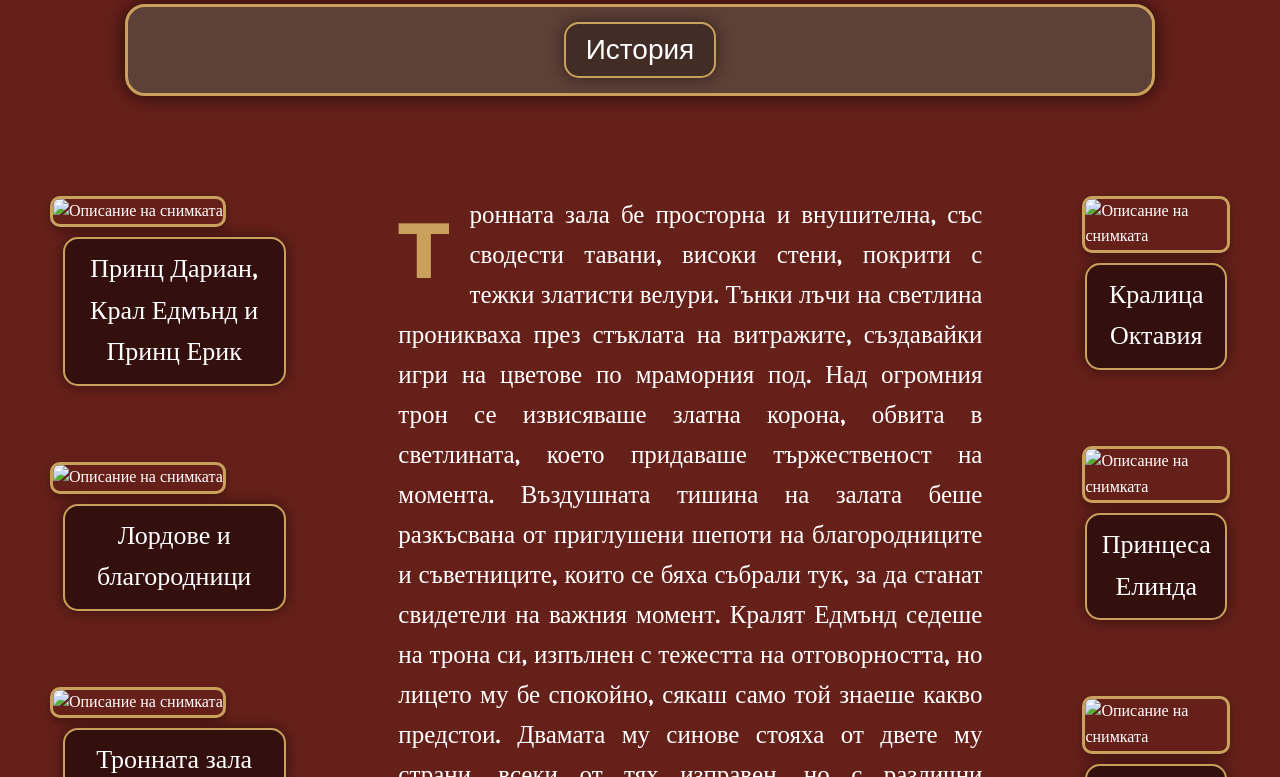
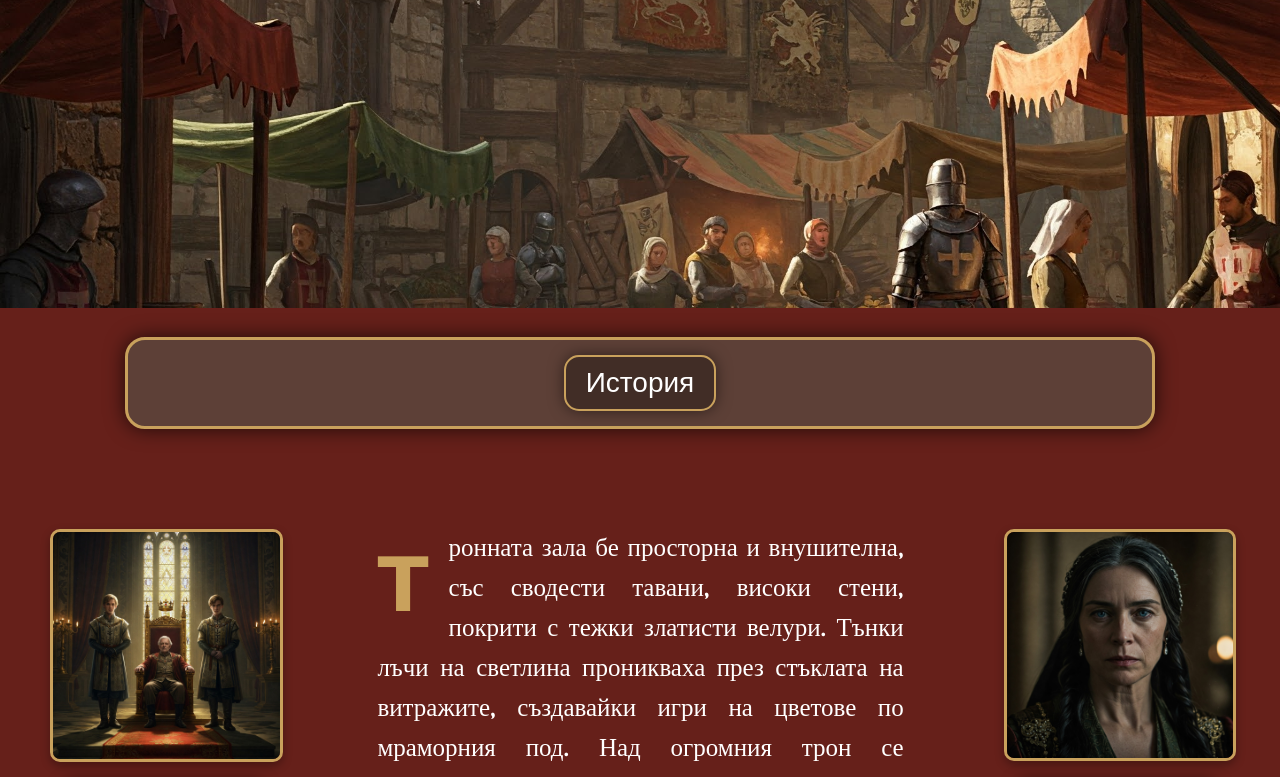
Before and after one commit to radi1703/my-story, a plain HTML site: page second.html in a window 1280 px wide. Shown: the part 42-819 px from the top of the page. Drawn offline with Linux system fonts and the light colour scheme.

Commit message:
Update second.html

```diff
--- a/second.html
+++ b/second.html
@@ -10,7 +10,7 @@
 </head>
 <body>
     <header>
-        <img src="images /headimage.jpeg" alt="Горна дълга снимка">
+        <img src="headimage.jpeg" alt="Горна дълга снимка">
     </header>
 
     <nav>
@@ -20,16 +20,16 @@
     <main>
         <div class="side-images">
             <div class="image-item">
-                <img src="images /threepeople.jpeg" alt="Описание на снимката">
+                <img src="threepeople.jpeg" alt="Описание на снимката">
                 <p>Принц Дариан, Крал Едмънд и Принц Ерик</p>
             </div>
             <div class="image-item">
-                <img src="images /manypeople.jpeg" alt="Описание на снимката">
+                <img src="manypeople.jpeg" alt="Описание на снимката">
                 <p>Лордове и благородници</p>
             </div>
 
             <div class="image-item">
-                <img src="images /thronehall.jpeg" alt="Описание на снимката">
+                <img src="thronehall.jpeg" alt="Описание на снимката">
                 <p>Тронната зала</p>
             </div>
 
@@ -73,16 +73,16 @@
         <div class="side-images">
 
             <div class="image-item">
-                <img src="images /octavia.jpeg" alt="Описание на снимката">
+                <img src="octavia.jpeg" alt="Описание на снимката">
                 <p>Кралица Октавия</p>
             </div>
 
             <div class="image-item">
-                <img src="images /elinda.jpeg" alt="Описание на снимката">
+                <img src="elinda.jpeg" alt="Описание на снимката">
                 <p>Принцеса Елинда</p>
             </div>
             <div class="image-item">
-                <img src="images /едмънд1.jpeg" alt="Описание на снимката">
+                <img src="едмънд1.jpeg" alt="Описание на снимката">
                 <p>Крал Едмънд Айрънвейл</p>
             </div>
 
```
